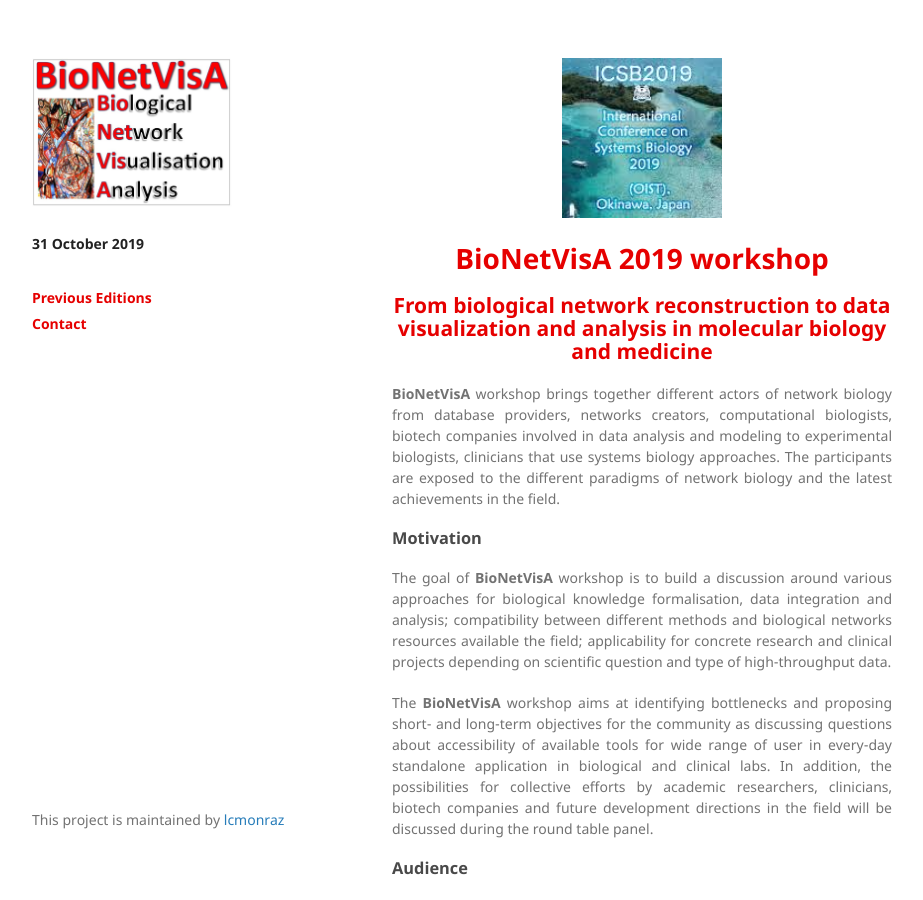
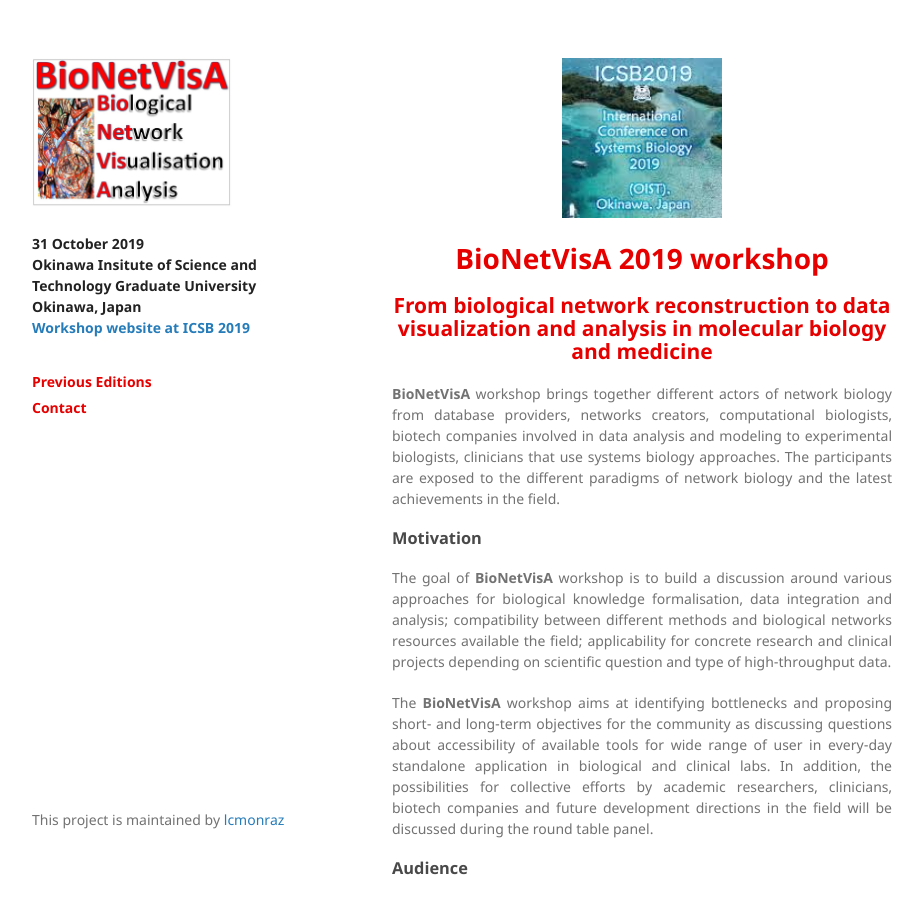
Before and after one commit to lcmonraz/Bionetvisa.github.io, a Jekyll site: the page built from index.md, in a window 1280 px wide and 900 px high. Shown: the whole window, without its empty margins (178-1101 px from the left). Built offline with Jekyll 4.4.1, drawn with Linux system fonts in a browser that asks for light colours; our own code applies the rules of GitHub Pages for plain Markdown files.

Commit message:
Update default.html

```diff
--- a/_layouts/default.html
+++ b/_layouts/default.html
@@ -20,6 +20,9 @@
       <br />
       <br />
        <p><strong>31 October 2019</strong><br />
+          <strong>Okinawa Insitute of Science and Technology Graduate University</strong><br />
+          <strong>Okinawa, Japan</strong><br />
+          <strong><a href="https://www2.aeplan.co.jp/icsb2019/tutorials_satellite.html">Workshop website at ICSB 2019</a></strong>
        </p>
       <br />
 
```
